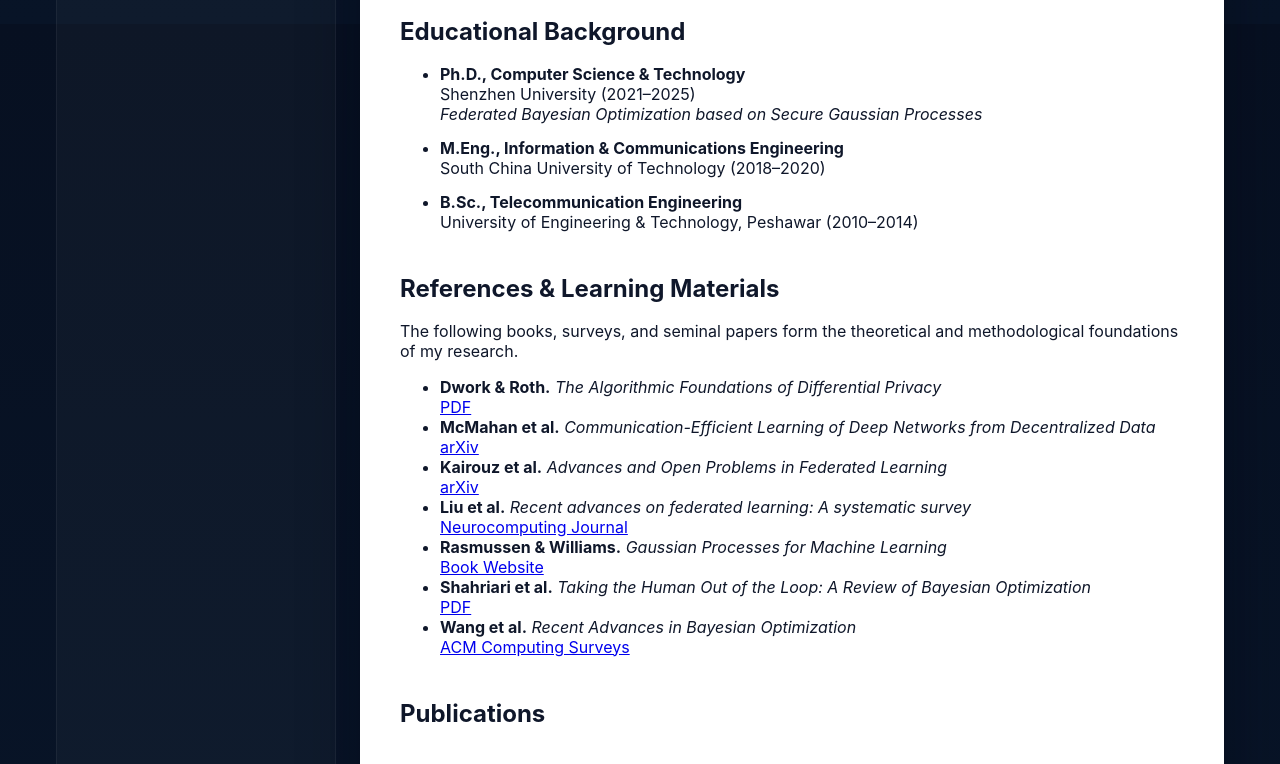
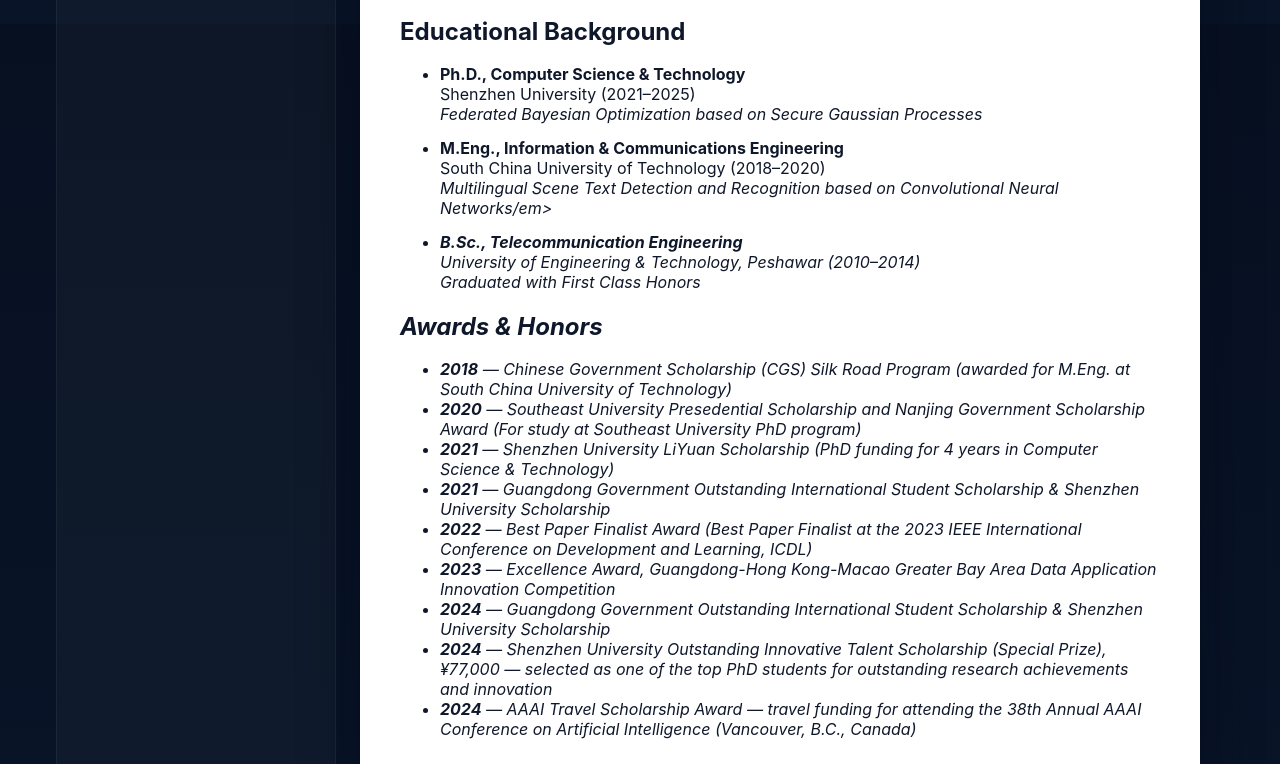
Before and after one commit to adillin/adillin.github.io, a website: page index.html in a window 1280 px wide. Shown: the part 776-1540 px from the top of the page. Drawn offline with Linux system fonts and the light colour scheme; no server answers.

Commit message:
honors and awards

```diff
--- a/index.html
+++ b/index.html
@@ -300,7 +300,7 @@ loadPublications();
 
 
     <!-- ================= EDUCATION ================= -->
-    <section id="cv" class="section">
+    <section id="education" class="section">
       <h2 class="section-title">Educational Background</h2>
 
       <ul class="timeline">
@@ -311,13 +311,29 @@ loadPublications();
         </li>
         <li>
           <strong>M.Eng., Information & Communications Engineering</strong><br>
-          South China University of Technology (2018–2020)
+          South China University of Technology (2018–2020)<br>
+          <em>Multilingual Scene Text Detection and Recognition based on Convolutional Neural Networks/em>
         </li>
         <li>
           <strong>B.Sc., Telecommunication Engineering</strong><br>
-          University of Engineering & Technology, Peshawar (2010–2014)
+          University of Engineering & Technology, Peshawar (2010–2014)<br>
+          <em>Graduated with First Class Honors</em>
         </li>
       </ul>
+
+      <h2 class="section-title">Awards & Honors</h2>
+      <ul class="awards">
+        <li><strong>2018</strong> — Chinese Government Scholarship (CGS) Silk Road Program (awarded for M.Eng. at South China University of Technology)</li>
+        <li><strong>2020</strong> — Southeast University Presedential Scholarship and Nanjing Government Scholarship Award (For study at Southeast University PhD program)</li>
+        <li><strong>2021</strong> — Shenzhen University LiYuan Scholarship (PhD funding for 4 years in Computer Science & Technology)</li>
+        <li><strong>2021</strong> — Guangdong Government Outstanding International Student Scholarship & Shenzhen University Scholarship</li>
+        <li><strong>2022</strong> — Best Paper Finalist Award (Best Paper Finalist at the 2023 IEEE International Conference on Development and Learning, ICDL)</li>
+        <li><strong>2023</strong> — Excellence Award, Guangdong-Hong Kong-Macao Greater Bay Area Data Application Innovation Competition</li>
+        <li><strong>2024</strong> — Guangdong Government Outstanding International Student Scholarship & Shenzhen University Scholarship</li>
+        <li><strong>2024</strong> — Shenzhen University Outstanding Innovative Talent Scholarship (Special Prize), ¥77,000 — selected as one of the top PhD students for outstanding research achievements and innovation</li>
+        <li><strong>2024</strong> — AAAI Travel Scholarship Award — travel funding for attending the 38th Annual AAAI Conference on Artificial Intelligence (Vancouver, B.C., Canada)</li>
+      </ul>
+
     </section>
 
     <!-- References and learning materials -->
```
